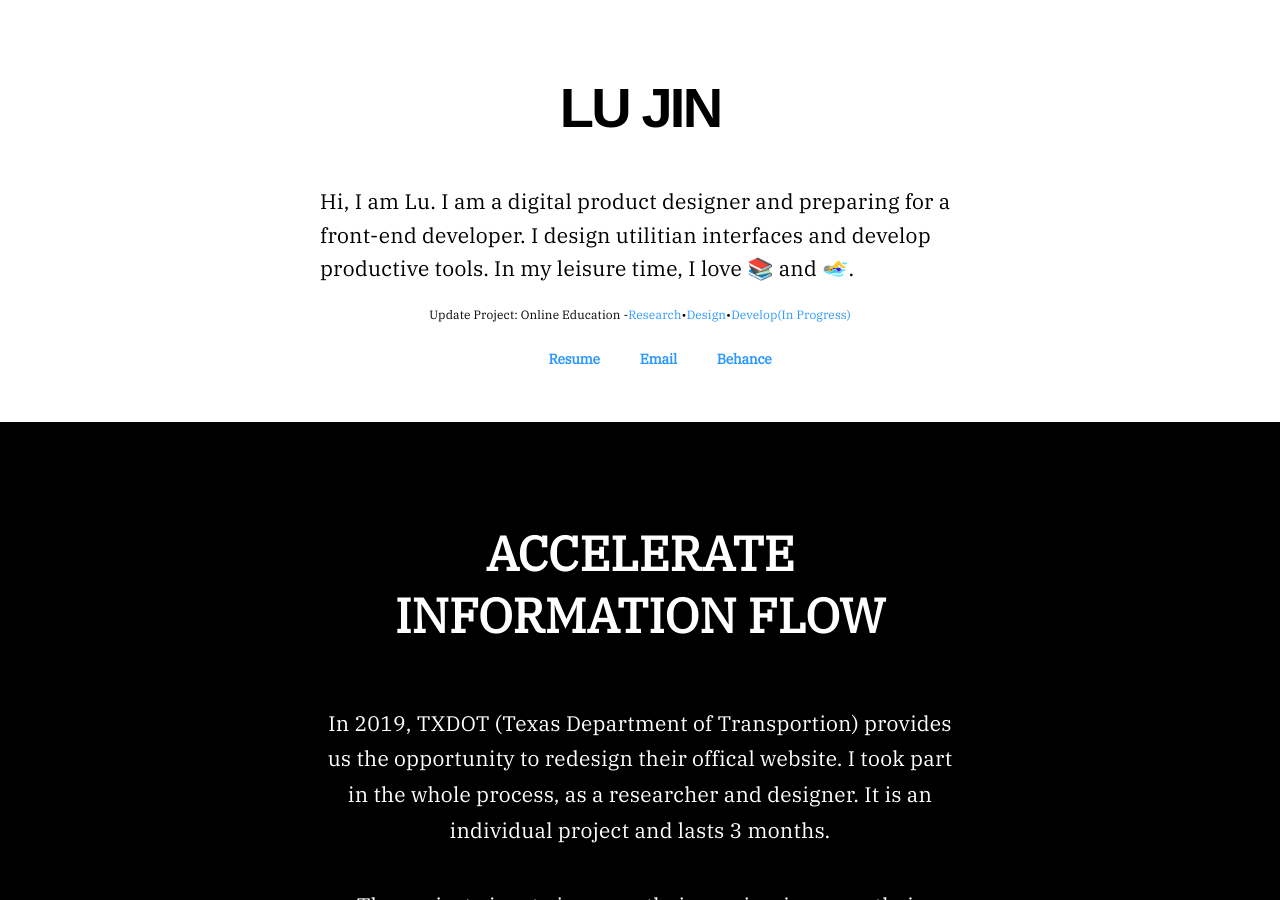
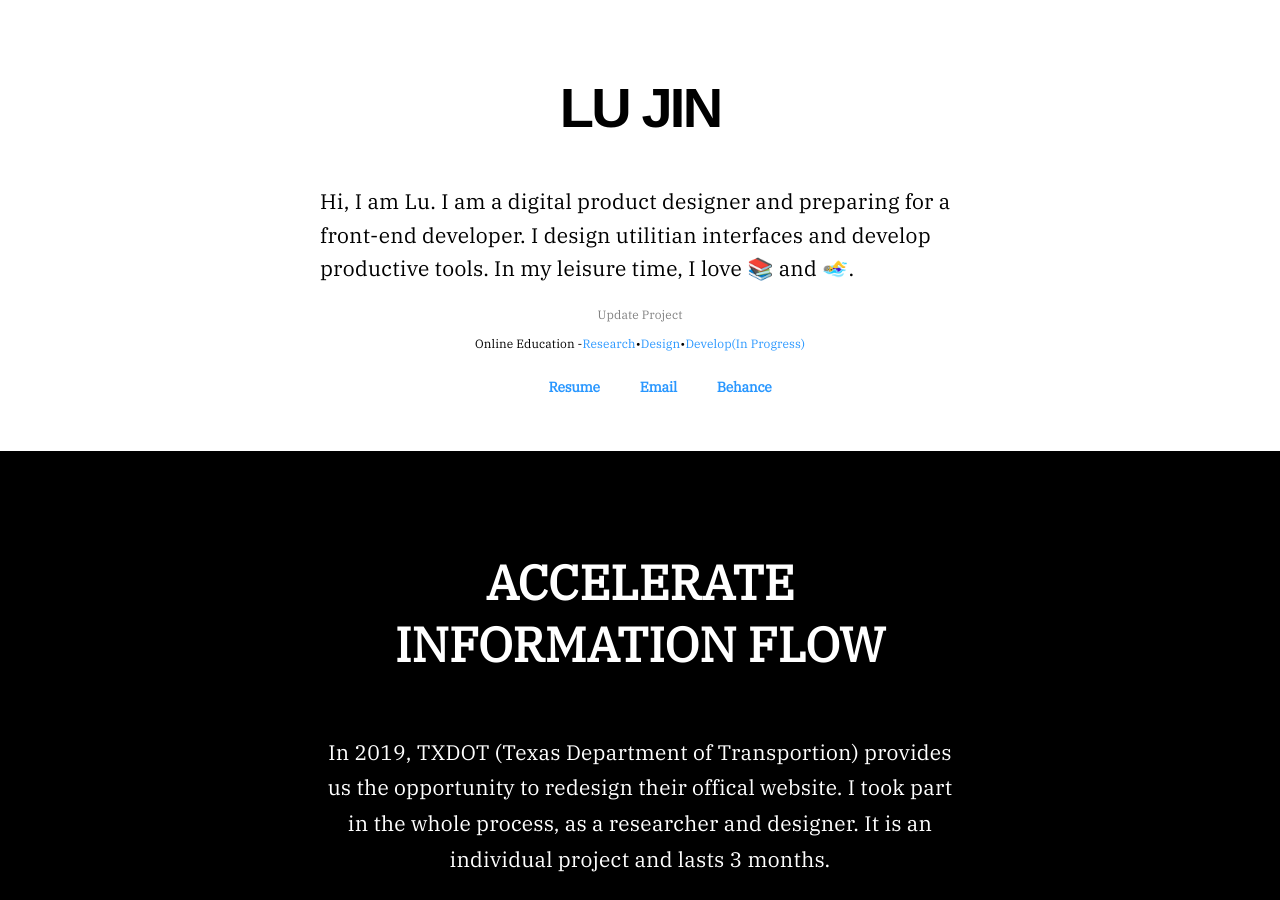
Before and after one commit to beforux/ShakeYourLove, a Jekyll site: the page index.html, which Jekyll copies as it is, in a window 1280 px wide and 900 px high. Built offline with Jekyll 4.4.1, drawn with Linux system fonts in a browser that asks for light colours.

Commit message:
Update index.html

```diff
--- a/index.html
+++ b/index.html
@@ -10,7 +10,8 @@
 	<header>
 		<h1 class="name">LU JIN</h1>
 		<p class="intro">Hi, I am Lu. I am a digital product designer and preparing for a front-end developer. I design utilitian interfaces and develop productive tools. In my leisure time, I love 📚 and 🏊‍♀️.</p>
-		<p class="update"> Update Project: Online Education - <a href="https://docs.google.com/document/d/1hagld0uH07sxCJDbusst9ffL0jY6IHuew36RoCJu0HY/edit?usp=sharing">Research</a> &#x2022; <a href="https://www.behance.net/gallery/92765427/Online-Education"> Design</a>  &#x2022; <a href="#">Develop(In Progress)</a></p>
+		<p class="update" style="color:grey" style="font-size:8px;margin:0px;padding:0px"> Update Project </p>
+		<p class="update">Online Education - <a href="https://docs.google.com/document/d/1hagld0uH07sxCJDbusst9ffL0jY6IHuew36RoCJu0HY/edit?usp=sharing">Research</a> &#x2022; <a href="https://www.behance.net/gallery/92765427/Online-Education"> Design</a>  &#x2022; <a href="#">Develop(In Progress)</a></p>
 	</header>
 
 	<div class="connection">
```
